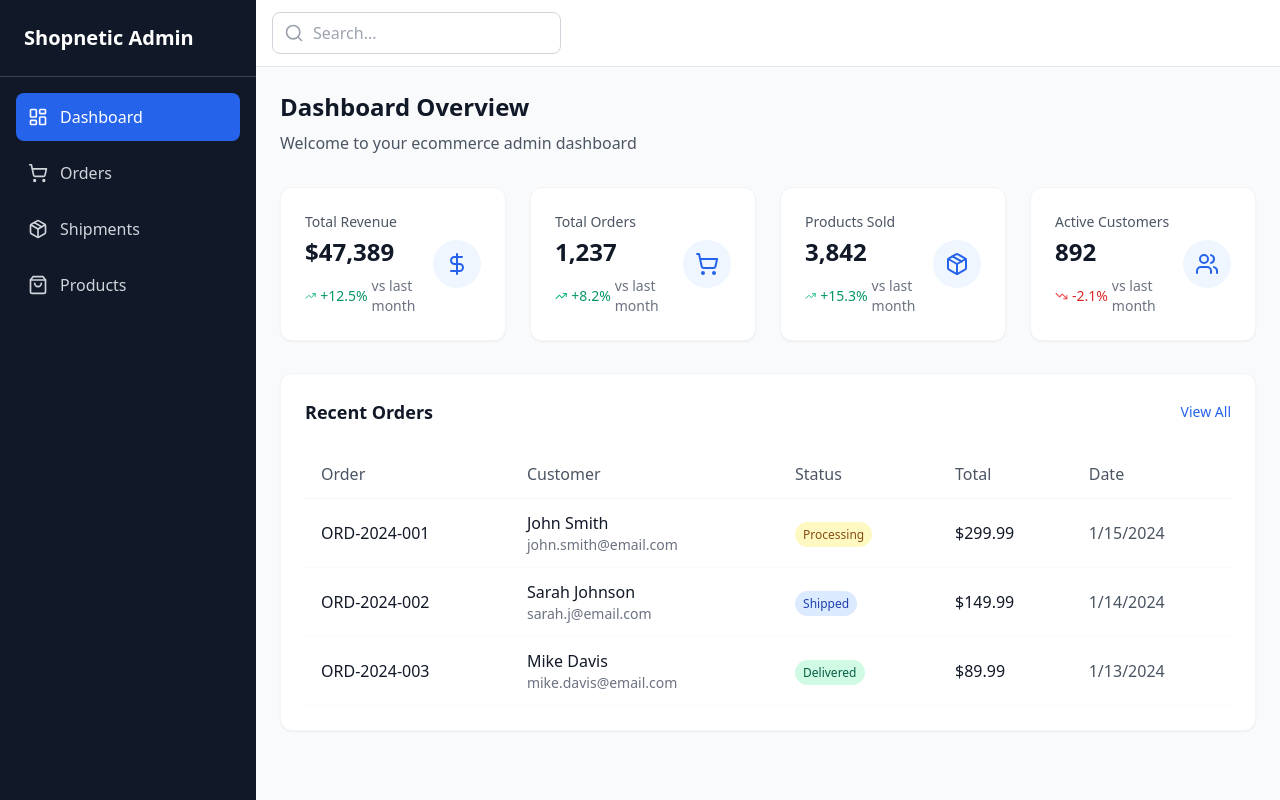
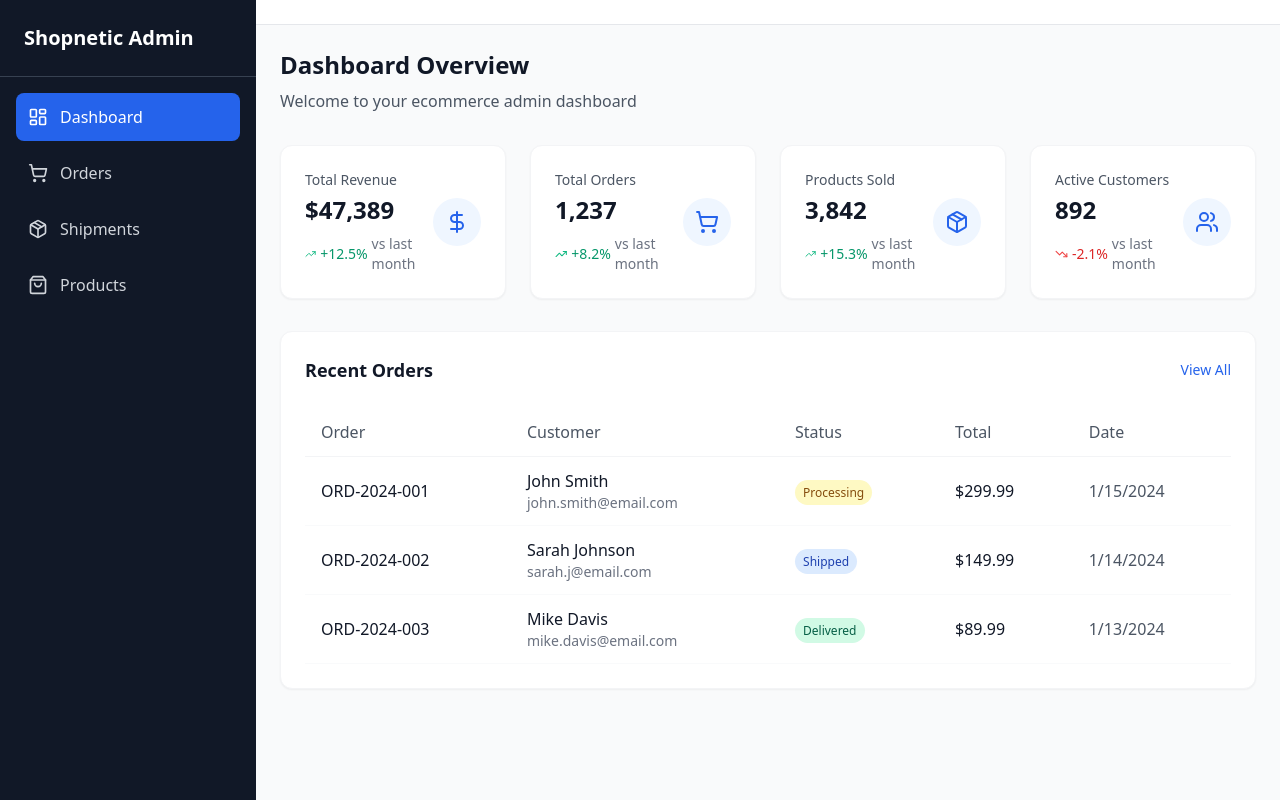
Before and after one commit to vukovinski/shopnetic, a React (Vite) app in the folder Shopnetic.Admin/ClientApp/: page / in a window 1280 px wide. Built offline with nearby package versions, Linux system fonts and the light colour scheme.

Commit message:
hide useless search bar

```diff
--- a/Shopnetic.Admin/ClientApp/src/components/Layout/Header.tsx
+++ b/Shopnetic.Admin/ClientApp/src/components/Layout/Header.tsx
@@ -17,14 +17,14 @@ const Header: React.FC<HeaderProps> = ({ onMenuToggle }) => {
             <Menu size={20} />
           </button>
 
-          <div className="relative hidden sm:block">
+          {/* <div className="relative hidden sm:block">
             <Search className="absolute left-3 top-1/2 transform -translate-y-1/2 text-gray-400" size={20} />
             <input
               type="text"
               placeholder="Search..."
               className="pl-10 pr-4 py-2 border border-gray-300 rounded-lg focus:ring-2 focus:ring-blue-500 focus:border-transparent"
             />
-          </div>
+          </div> */}
         </div>
 
         <div className="flex items-center gap-4">
```
